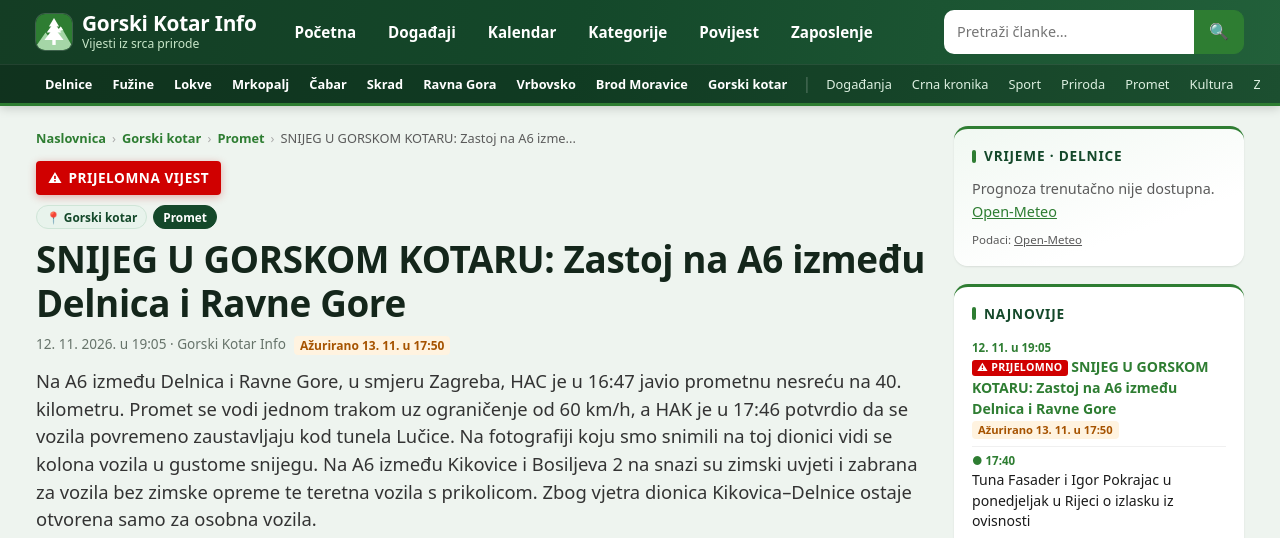
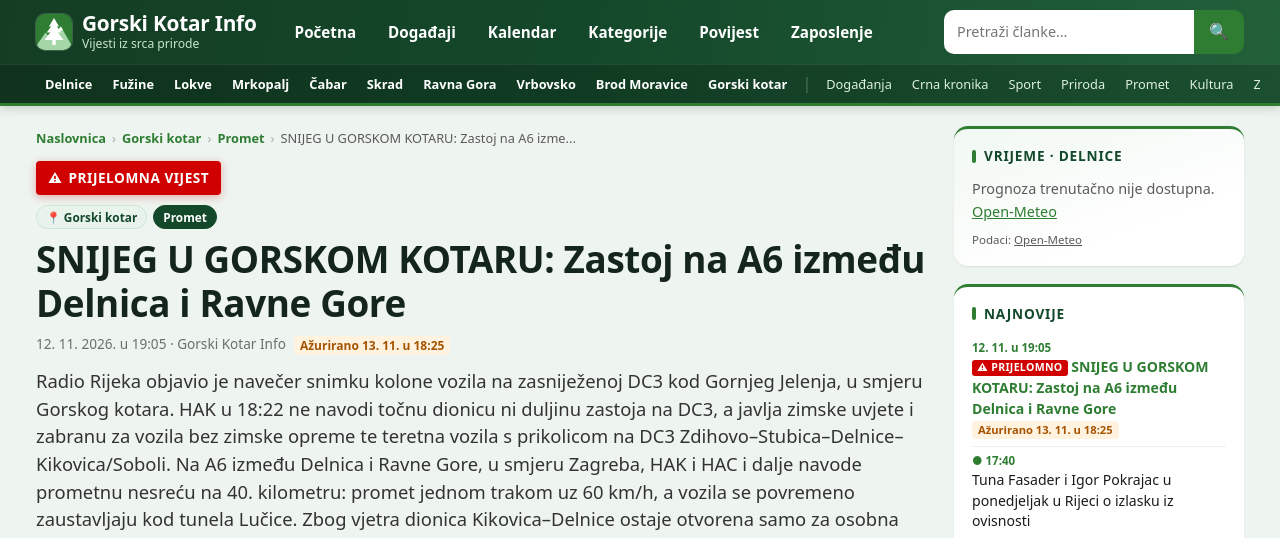
Before and after one commit to MojGK/gorski-kotar.info, a Jekyll site: the page built from _posts/2026-11-12-snijeg-petak-gorski-kotar-hac-zimska-sluzba.md, in a window 1280 px wide and 1400 px high. Shown: the top 538 px of the window. Built offline with Jekyll 4.4.1, drawn with Linux system fonts in a browser that asks for light colours; some of the changed text lies outside the part shown.

Commit message:
Dopuna: Radio Rijeka, kolona na DC3 kod Gornjeg Jelenja

```diff
--- a/_posts/2026-11-12-snijeg-petak-gorski-kotar-hac-zimska-sluzba.md
+++ b/_posts/2026-11-12-snijeg-petak-gorski-kotar-hac-zimska-sluzba.md
@@ -4,16 +4,23 @@ featured: true
 prijelomna: true
 title: "SNIJEG U GORSKOM KOTARU: Zastoj na A6 između Delnica i Ravne Gore"
 date: 2026-11-12 19:05:00 +0100
-azurirano: 2026-11-13 17:50:00 +0100
+azurirano: 2026-11-13 18:25:00 +0100
 location: Gorski kotar
 type: Promet
 categories: [Gorski kotar, Promet]
-excerpt: "Na A6 između Delnica i Ravne Gore, u smjeru Zagreba, HAC je u 16:47 javio prometnu nesreću na 40. kilometru. Promet se vodi jednom trakom uz ograničenje od 60 km/h, a HAK je u 17:46 potvrdio da se vozila povremeno zaustavljaju kod tunela Lučice. Na fotografiji koju smo snimili na toj dionici vidi se kolona vozila u gustome snijegu. Na A6 između Kikovice i Bosiljeva 2 na snazi su zimski uvjeti i zabrana za vozila bez zimske opreme te teretna vozila s prikolicom. Zbog vjetra dionica Kikovica–Delnice ostaje otvorena samo za osobna vozila."
+excerpt: "Radio Rijeka objavio je navečer snimku kolone vozila na zasniježenoj DC3 kod Gornjeg Jelenja, u smjeru Gorskog kotara. HAK u 18:22 ne navodi točnu dionicu ni duljinu zastoja na DC3, a javlja zimske uvjete i zabranu za vozila bez zimske opreme te teretna vozila s prikolicom na DC3 Zdihovo–Stubica–Delnice–Kikovica/Soboli. Na A6 između Delnica i Ravne Gore, u smjeru Zagreba, HAK i HAC i dalje navode prometnu nesreću na 40. kilometru: promet jednom trakom uz 60 km/h, a vozila se povremeno zaustavljaju kod tunela Lučice. Zbog vjetra dionica Kikovica–Delnice ostaje otvorena samo za osobna vozila."
 image: /assets/images/a6-delnice-ravna-gora-snijeg-zastoj-2026-11-13.jpg
 image_alt: "Kolona vozila na autocesti A6 između Delnica i Ravne Gore u gustome noćnom snijegu, 13. 11. 2026."
 image_credit: "Foto: privatna arhiva"
 image_position: center 70%
 ---
+
+**Dopuna (18.25 h):** **Radio Rijeka** objavio je navečer snimku zasniježene državne ceste **DC3** kod **Gornjeg Jelenja**, u smjeru Gorskog kotara, uz kolonu vozila. [HAK](https://www.hak.hr/info/stanje-na-cestama/) u izvješću ažuriranom u 18:22 ne navodi točnu dionicu ni duljinu zastoja na DC3. HAK javlja da su na staroj cesti kroz Gorski kotar, **DC3** Zdihovo–Stubica–Delnice–Kikovica/Soboli, na snazi zimski uvjeti te zabrana prometa za vozila bez propisane zimske opreme i za teretna motorna vozila s priključnim vozilom.
+
+Na autocesti **A6** između čvorova **Delnice** i **Ravna Gora**, u smjeru Zagreba, HAK u istom izvješću i dalje navodi prometnu nesreću na 40. kilometru. Promet se vodi jednom prometnom trakom uz ograničenje brzine od 60 km/h, a vozila se povremeno zaustavljaju kod tunela **Lučice**. [Hrvatske autoceste](https://www.hac.hr/hr/servisne-informacije/stanje-na-autocestama) u 16:47 i 17:06 javile su isti događaj te da će se tunel Lučice iz sigurnosnih razloga povremeno kratkotrajno zatvarati za sav promet. Zbog vjetra dionica Kikovica–Delnice i dalje je otvorena samo za osobna vozila.
+
+![Zasniježena zaštitna ograda i svjetla kolone vozila na DC3 kod Gornjeg Jelenja, 13. 11. 2026.]({{ '/assets/images/dc3-snijeg-radio-rijeka-2026-11-13.jpg' | relative_url }})
+*Foto: Radio Rijeka / TikTok*
 
 **Dopuna (17.50 h):** Na autocesti **A6** između čvorova **Delnice** i **Ravna Gora**, u smjeru Zagreba, [Hrvatske autoceste](https://www.hac.hr/hr/servisne-informacije/stanje-na-autocestama) su u 16:47 javile prometnu nesreću na 40. kilometru. Promet se vodi jednom trakom, uz ograničenje brzine od 60 km/h. U 17:06 HAC je dodao da se začelje kolone vozila približava tunelu **Lučice** te da će se tunel iz sigurnosnih razloga povremeno kratkotrajno zatvarati za sav promet. [HAK](https://www.hak.hr/info/stanje-na-cestama/) je u 17:46 potvrdio nesreću i javio da se vozila povremeno zaustavljaju kod tunela Lučice. Duljinu kolone službeni izvori nisu naveli.
 
@@ -86,3 +93,5 @@ Stanje na cestama može se pratiti na [HAK-u](https://www.hak.hr/info/stanje-na-
 - *Facebook objava Deana Nikolića u grupi „Gorski kotar… u fotografiji”, 13. 11. 2026.*
 - *Hrvatske autoceste, stanje na autocestama, 13. 11. 2026. u 16:47 i 17:06 ([hac.hr](https://www.hac.hr/hr/servisne-informacije/stanje-na-autocestama))*
 - *HAK, stanje na cestama, 13. 11. 2026. u 17:46 ([hak.hr](https://www.hak.hr/info/stanje-na-cestama/))*
+- *Radio Rijeka, TikTok snimka DC3 kod Gornjeg Jelenja, 13. 11. 2026.*
+- *HAK, stanje na cestama, 13. 11. 2026. u 18:22 ([hak.hr](https://www.hak.hr/info/stanje-na-cestama/))*
```
Also changed, not shown: assets/images/dc3-snijeg-radio-rijeka-2026-11-13.jpg (added), assets/images/thumbs/dc3-snijeg-radio-rijeka-2026-11-13.jpg (added).
